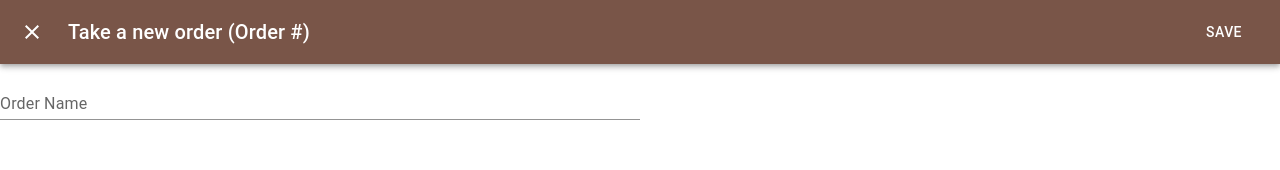
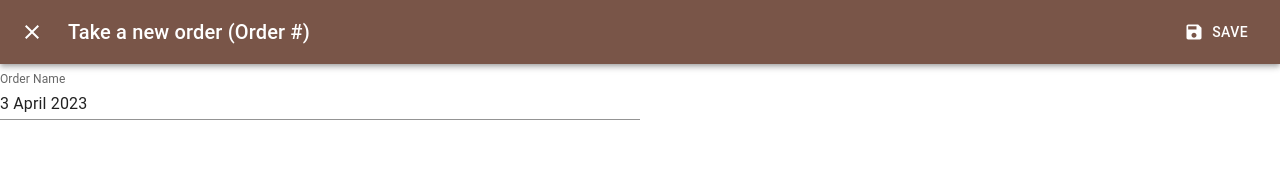
Before and after one commit to leekayden/kopikia, a React (Create React App) app: page /order in a window 1280 px wide. Both pictures are taken after a click on the button "TAKE AN ORDER". Shown: the top 170 px of the page. Built offline with nearby package versions, Linux system fonts and the light colour scheme; grey boxes are pictures that could not be loaded.

Commit message:
add months feature

```diff
--- a/src/components/common/TakeOrder.tsx
+++ b/src/components/common/TakeOrder.tsx
@@ -1,10 +1,6 @@
 import * as React from "react";
 import Button from "@mui/material/Button";
 import Dialog from "@mui/material/Dialog";
-import ListItemText from "@mui/material/ListItemText";
-import ListItem from "@mui/material/ListItem";
-import List from "@mui/material/List";
-import Divider from "@mui/material/Divider";
 import AppBar from "@mui/material/AppBar";
 import Toolbar from "@mui/material/Toolbar";
 import IconButton from "@mui/material/IconButton";
@@ -12,6 +8,7 @@ import Typography from "@mui/material/Typography";
 import CloseIcon from "@mui/icons-material/Close";
 import Slide from "@mui/material/Slide";
 import TextField from "@mui/material/TextField";
+import SaveIcon from '@mui/icons-material/Save';
 import { TransitionProps } from "@mui/material/transitions";
 
 const Transition = React.forwardRef(function Transition(
@@ -24,6 +21,31 @@ const Transition = React.forwardRef(function Transition(
 });
 
 export default function FullScreenDialog() {
+  const getCurrentDate = () => {
+    const months = [
+      "January",
+      "February",
+      "March",
+      "April",
+      "May",
+      "June",
+      "July",
+      "August",
+      "September",
+      "October",
+      "November",
+      "December"
+    ];
+    const today = new Date();
+    const day = today.getDate();
+    const monthIndex = today.getMonth();
+    const year = today.getFullYear();
+
+    return `${day} ${months[monthIndex]} ${year}`;
+  };
+
+  const currentDate = getCurrentDate();
+
   const [open, setOpen] = React.useState(false);
 
   const handleClickOpen = () => {
@@ -62,6 +84,7 @@ export default function FullScreenDialog() {
               autoFocus
               color="inherit"
               onClick={handleClose}
+              startIcon={<SaveIcon />}
             >
               save
             </Button>
@@ -73,6 +96,7 @@ export default function FullScreenDialog() {
           margin="dense"
           label="Order Name"
           variant="standard"
+          defaultValue={currentDate}
         />
       </Dialog>
     </div>
```
